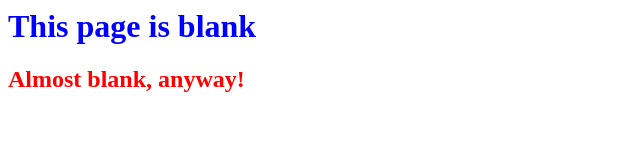
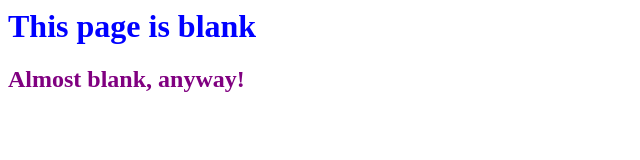
Before and after one commit to UPralat/0main_OpenSAP_repo, a plain HTML site: page index.html in a window 1280 px wide. Shown: the whole page, without its empty margins (0-640 px from the left). Drawn offline with Linux system fonts and the light colour scheme.

Commit message:
Changed 2nd header color to Purple

```diff
--- a/index.html
+++ b/index.html
@@ -4,6 +4,6 @@
 </head>
 <body>
 	<h1 style="color:Blue">This page is blank</h1>
-	<h2 style="color:Red">Almost blank, anyway!</h2>
+	<h2 style="color:Purple">Almost blank, anyway!</h2>
 </body>
 </html>
```
